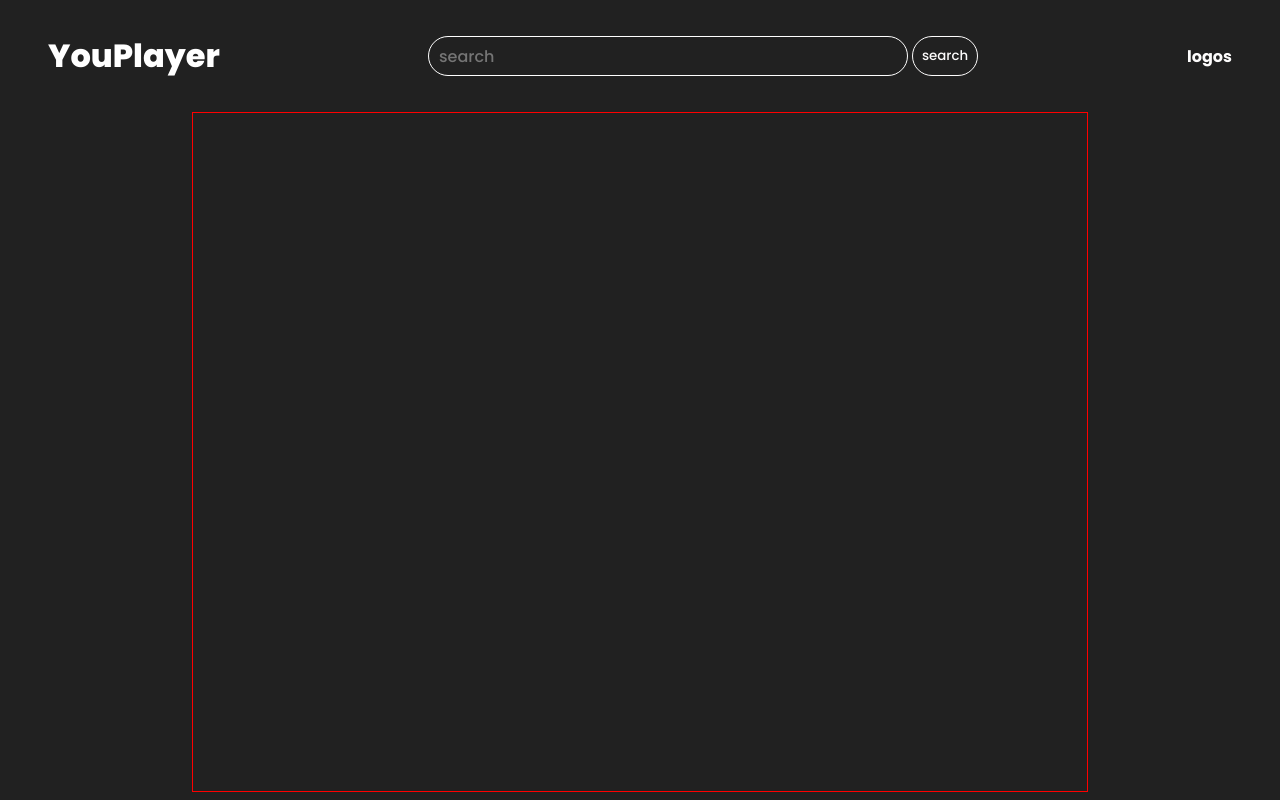
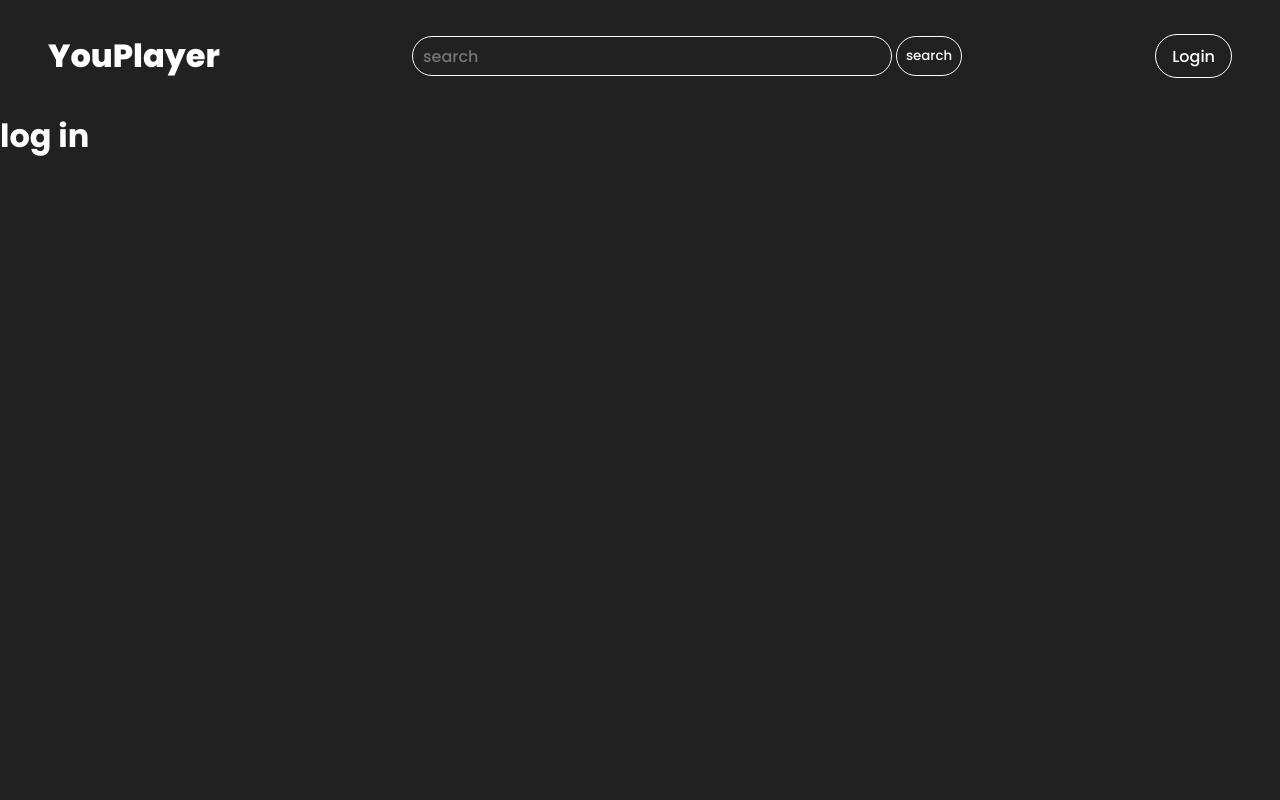
Before and after one commit to gracebir/youplayer, a React (Create React App) app: page /login in a window 1280 px wide. Built offline with nearby package versions, Linux system fonts and the light colour scheme; no server answers.

Commit message:
auth component

```diff
--- a/src/App.js
+++ b/src/App.js
@@ -5,9 +5,12 @@ import Video from './components/Video';
 import { youtube_seach, youtube_subscrition } from './youtube'
 import { Routes, Route } from 'react-router-dom';
 import PlayVideo from './components/PlayVideo';
+import Auth from './components/Auth';
 
 function App() {
   const [videos, setVideos] = useState([])
+
+  // onsearch function
   const search = async (keywork) => {
     const response = await youtube_seach.get('/search',{
       params:{
@@ -17,6 +20,7 @@ function App() {
     setVideos(response.data.items)
   }
 
+  // get subscription data
   const subscription = async () => {
     const response = await youtube_subscrition.get('/subscriptions');
     setVideos(response.data.items)
@@ -27,14 +31,13 @@ function App() {
     search("react js")
   },[])
 
-
-
   return (
     <div>
       <NavBar search={search}/>
       <Routes>
         <Route path='/' element={<Video videos={videos}/>}/>
         <Route path=':videoId' element={<PlayVideo videos={videos}/>}/>
+        <Route path='/login' element={<Auth/>}/>
       </Routes>
     </div>
   );
--- a/src/components/Auth/index.js
+++ b/src/components/Auth/index.js
@@ -4,7 +4,7 @@ import './Auth.css'
 function Auth() {
   return (
     <div>
-
+      <h1>log in</h1>
     </div>
   )
 }
--- a/src/components/NavBar/Navbar.css
+++ b/src/components/NavBar/Navbar.css
@@ -11,3 +11,15 @@ nav{
     text-decoration: none;
     color: #fff;
 }
+
+.nav__login{
+    text-decoration: none;
+    padding: .6em 1em;
+    border: 1px solid #fff;
+    border-radius: 50px;
+    color: #fff;
+}
+
+.nav__login:hover{
+    background-color: black;
+}
--- a/src/components/NavBar/index.js
+++ b/src/components/NavBar/index.js
@@ -9,7 +9,7 @@ function Nav() {
       <Link className='navLogo' to='/'>YouPlayer</Link>
       <Search/>
       <div>
-        <h4>logos</h4>
+        <Link to="/login" className='nav__login'>Login</Link>
       </div>
     </nav>
   )
```
